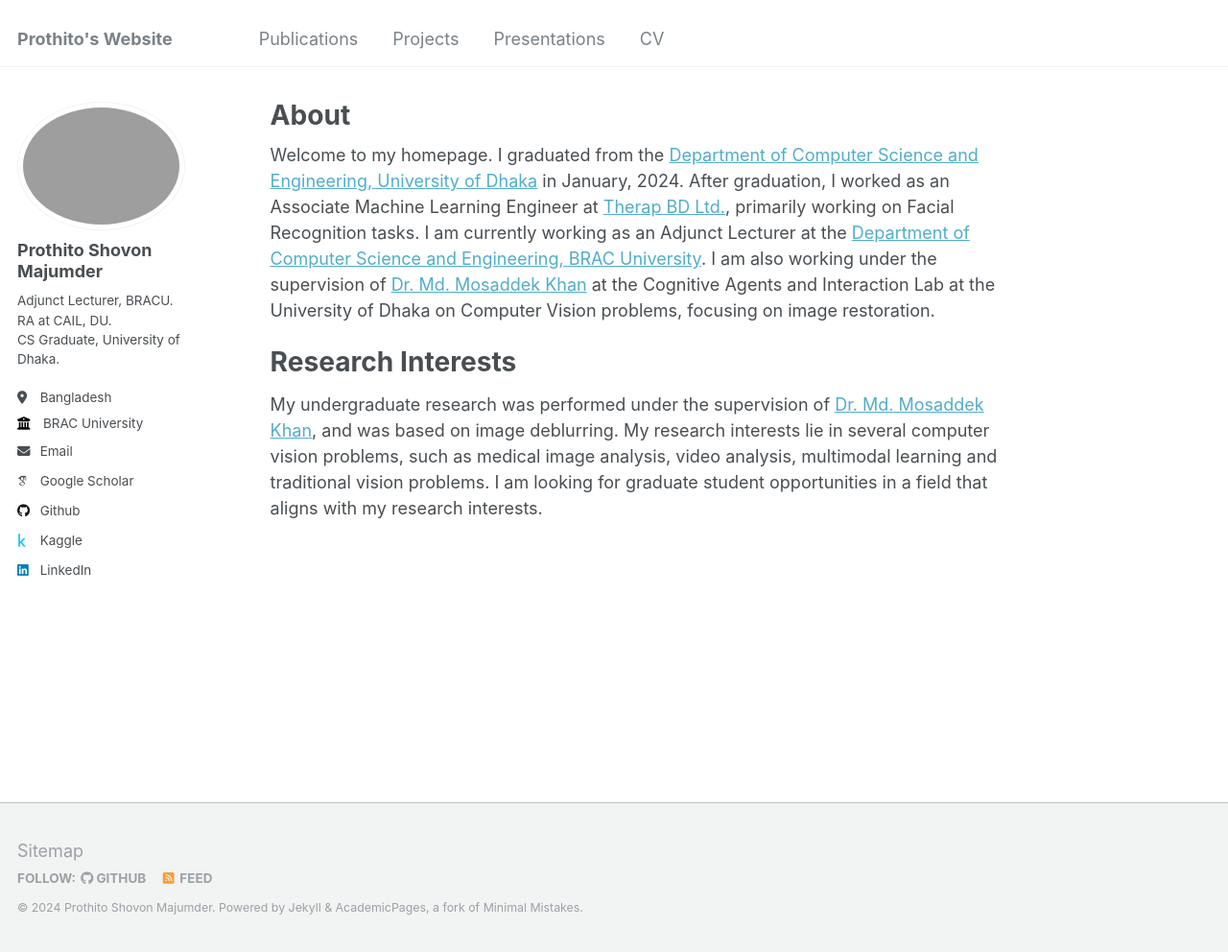
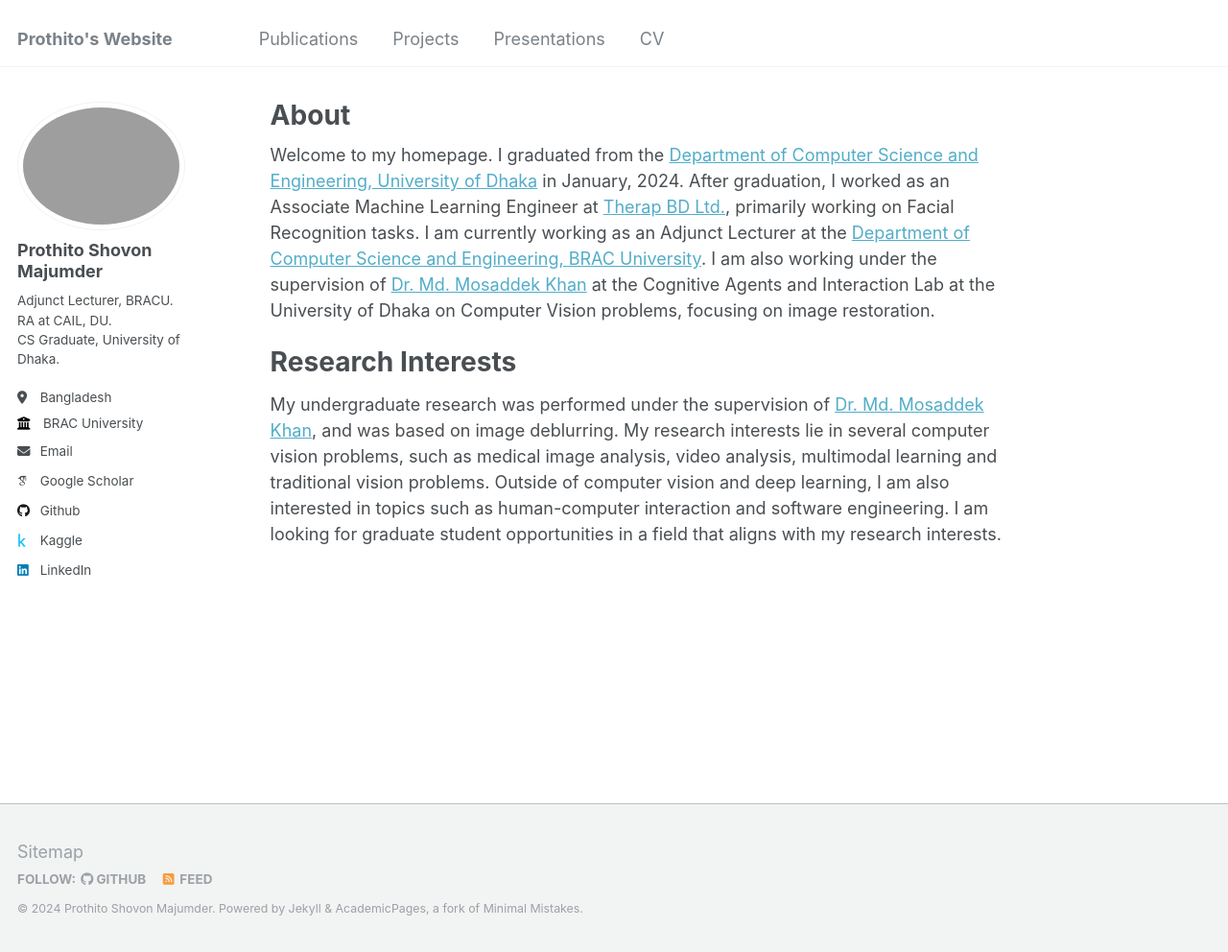
Before and after one commit to prothitoshovon/prothitoshovon.github.io, a Jekyll site: the page built from _pages/about.md, in a window 1280 px wide and 992 px high. Shown: the whole window at 96% size. Built offline with Jekyll 4.4.1, drawn with Linux system fonts in a browser that asks for light colours; some web fonts are replaced.

Commit message:
about section updated

```diff
--- a/_pages/about.md
+++ b/_pages/about.md
@@ -18,7 +18,7 @@
 
 
 # Research Interests
-My undergraduate research was performed under the supervision of [Dr. Md. Mosaddek Khan](https://mmkhansajeeb.com/), and was based on image deblurring. My research interests lie in several computer vision problems, such as medical image analysis, video analysis, multimodal learning and traditional vision problems. I am looking for graduate student opportunities in a field that aligns with my research interests.
+My undergraduate research was performed under the supervision of [Dr. Md. Mosaddek Khan](https://mmkhansajeeb.com/), and was based on image deblurring. My research interests lie in several computer vision problems, such as medical image analysis, video analysis, multimodal learning and traditional vision problems. Outside of computer vision and deep learning, I am also interested in topics such as human-computer interaction and software engineering. I am looking for graduate student opportunities in a field that aligns with my research interests.
 
 <!--Getting started
 ======
```
